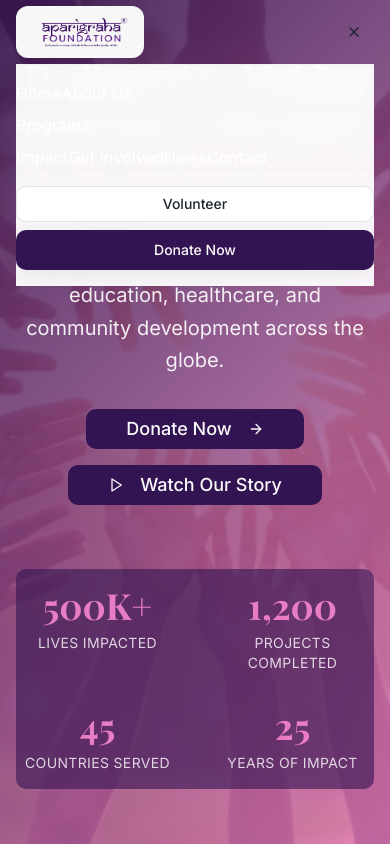
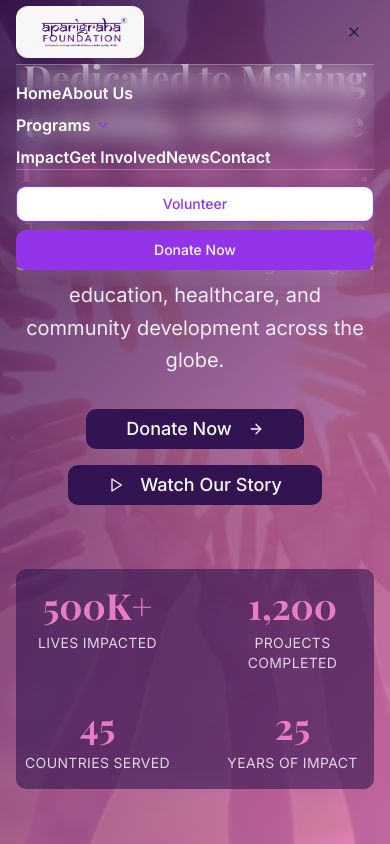
Before and after one commit to kashvishetty2410/aparigraha-foundation, a React (Vite) app: page / in a window 390 px wide. Both pictures are taken after a click on the button 354 px from the left and 32 px from the top of the page. Shown: the top 844 px of the page. Built offline with nearby package versions, Linux system fonts and the light colour scheme.

Commit message:
navbar changed

```diff
--- a/src/components/Navigation.tsx
+++ b/src/components/Navigation.tsx
@@ -63,9 +63,17 @@ const Navigation = () => {
             {navItems.map((item) =>
               item.dropdown ? (
                 <DropdownMenu key={item.name}>
-                  <DropdownMenuTrigger className={`nav-link flex items-center space-x-1 ${isScrolled ? 'scrolled' : ''}`}>
+                  <DropdownMenuTrigger
+                    className={`nav-link flex items-center space-x-1 ${
+                      isScrolled ? "scrolled" : ""
+                    }`}
+                  >
                     <span>{item.name}</span>
-                    <ChevronDown className={`h-4 w-4 ${isScrolled ? 'text-foreground' : 'text-white'}`} />
+                    <ChevronDown
+                      className={`h-4 w-4 ${
+                        isScrolled ? "text-foreground" : "text-white"
+                      }`}
+                    />
                   </DropdownMenuTrigger>
                   <DropdownMenuContent className="bg-background border border-border/30 shadow-medium">
                     {item.dropdown.map((dropdownItem) => (
@@ -87,7 +95,7 @@ const Navigation = () => {
                 <a
                   key={item.name}
                   href={item.href}
-                  className={`nav-link ${isScrolled ? 'scrolled' : ''}`}
+                  className={`nav-link ${isScrolled ? "scrolled" : ""}`}
                 >
                   {item.name}
                 </a>
@@ -97,9 +105,7 @@ const Navigation = () => {
 
           {/* Desktop CTA */}
           <div className="hidden lg:flex items-center space-x-4">
-            <Button className="btn-tprimary">
-              Volunteer
-            </Button>
+            <Button className="btn-tprimary">Volunteer</Button>
             <Button className="btn-hero">Donate Now</Button>
           </div>
 
@@ -120,13 +126,13 @@ const Navigation = () => {
 
         {/* Mobile Menu */}
         {isMobileMenuOpen && (
-          <div className="lg:hidden py-4 border-t border-border/30 bg-background/95 backdrop-blur-md">
+          <div className="lg:hidden py-4 border-t border-border/30 bg-transparent backdrop-blur-md">
             {navItems.map((item) =>
               item.dropdown ? (
                 <div key={item.name} className="relative">
                   <button
                     type="button"
-                    className="nav-link flex items-center space-x-1 w-full py-2"
+                    className="nav-link flex items-center space-x-1 w-full py-2 text-purple-600 font-semibold"  // ✅ CHANGED COLOR
                     onClick={() =>
                       setOpenDropdown((prev) =>
                         prev === item.name ? null : item.name
@@ -134,7 +140,7 @@ const Navigation = () => {
                     }
                   >
                     <span>{item.name}</span>
-                    <ChevronDown className="h-4 w-4" />
+                    <ChevronDown className="h-4 w-4 text-purple-600" /> {/* ✅ CHANGED COLOR */}
                   </button>
                   {openDropdown === item.name && (
                     <div className="pl-4">
@@ -142,7 +148,7 @@ const Navigation = () => {
                         <a
                           key={dropdownItem.name}
                           href={dropdownItem.href}
-                          className="block py-1 text-sm hover:bg-primary hover:text-white transition-colors"
+                          className="block py-1 text-sm text-purple-600 hover:text-purple-800 transition-colors" // ✅ CHANGED COLOR
                           onClick={() => {
                             setIsMobileMenuOpen(false);
                             setOpenDropdown(null);
@@ -158,7 +164,7 @@ const Navigation = () => {
                 <a
                   key={item.name}
                   href={item.href}
-                  className="nav-link py-2"
+                  className="nav-link py-2 text-purple-600 font-semibold hover:text-purple-800 transition-colors" // ✅ CHANGED COLOR
                   onClick={() => setIsMobileMenuOpen(false)}
                 >
                   {item.name}
@@ -172,11 +178,12 @@ const Navigation = () => {
                 variant="outline"
                 size="sm"
                 onClick={() => setIsMobileMenuOpen(false)}
+                className="border-purple-600 text-purple-600 hover:bg-purple-100"
               >
                 Volunteer
               </Button>
               <Button
-                className="btn-hero"
+                className="btn-hero bg-purple-600 hover:bg-purple-700"
                 onClick={() => setIsMobileMenuOpen(false)}
               >
                 Donate Now
```
